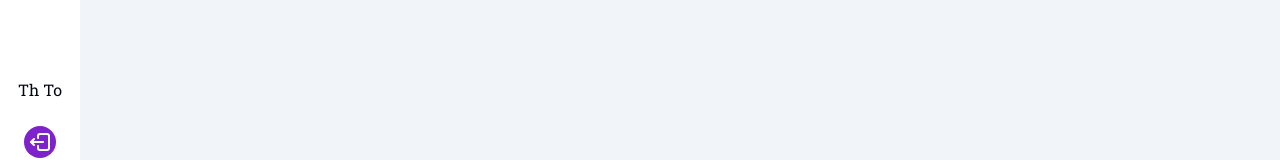
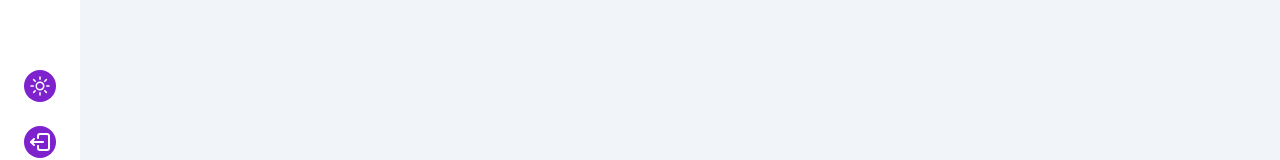
Before and after one commit to priyak1203/LeaveTracker, a React (Vite) app in the folder client/: page /dashboard in a window 1280 px wide. Shown: the part 610-770 px from the top of the page. Built offline with nearby package versions, Linux system fonts and the light colour scheme.

Commit message:
toggle theme button structure

```diff
--- a/client/src/components/globals/BigSidebar.tsx
+++ b/client/src/components/globals/BigSidebar.tsx
@@ -4,6 +4,7 @@ import { Sheet, SheetContent, SheetTrigger } from '@/components/ui/sheet';
 import { RenderLinks } from './NavLinks';
 import { adminLinks, moderatorLinks, userLinks } from '@/utils/links';
 import LogoutBtn from './LogoutBtn';
+import ToggleTheme from './ToggleTheme';
 
 function BigSidebar() {
   // temp
@@ -44,8 +45,8 @@ function BigSidebar() {
             {user?.role === 'USER' && userLinksRender()}
           </nav>
         </div>
-        <div className="flex flex-col justify-around items-center">
-          <button>Toggle Theme</button>
+        <div className="flex flex-col justify-around items-center gap-y-4">
+          <ToggleTheme />
           <LogoutBtn />
         </div>
       </SheetContent>
--- a/client/src/components/globals/Header.tsx
+++ b/client/src/components/globals/Header.tsx
@@ -12,6 +12,7 @@ import {
 } from '@/components/ui/dropdown-menu';
 import BigSidebar from './BigSidebar';
 import LogoutBtn from './LogoutBtn';
+import ToggleTheme from './ToggleTheme';
 
 function Header() {
   const user = { name: 'Susan' };
@@ -46,10 +47,10 @@ function Header() {
                   <DropdownMenuItem>Profile</DropdownMenuItem>
                   <DropdownMenuItem>Support</DropdownMenuItem>
                   <DropdownMenuSeparator />
-                  <DropdownMenuItem>
+                  <div className="flex flex-col items-start space-y-4 m-2">
                     <LogoutBtn />
-                  </DropdownMenuItem>
-                  <DropdownMenuItem>Toggle Theme</DropdownMenuItem>
+                    <ToggleTheme />
+                  </div>
                 </DropdownMenuContent>
               </DropdownMenu>
             </div>
--- a/client/src/components/globals/Sidebar.tsx
+++ b/client/src/components/globals/Sidebar.tsx
@@ -1,6 +1,7 @@
 import { adminLinks, moderatorLinks, userLinks } from '@/utils/links';
 import { RenderIconsLinks } from './NavLinks';
 import LogoutBtn from './LogoutBtn';
+import ToggleTheme from './ToggleTheme';
 
 function Sidebar() {
   // temp
@@ -39,7 +40,7 @@ function Sidebar() {
 
         {/* BOTTOM PART */}
         <div className="flex flex-col items-center space-y-6 my-8">
-          <button>Th To</button>
+          <ToggleTheme />
           <LogoutBtn />
         </div>
       </div>
--- /dev/null
+++ b/client/src/components/globals/ToggleTheme.tsx
@@ -0,0 +1,21 @@
+import { HiOutlineSun } from 'react-icons/hi2';
+import { MdOutlineNightlightRound } from 'react-icons/md';
+
+function ToggleTheme() {
+  // temp
+
+  const currentTheme = 'dark';
+  return (
+    <>
+      <button className="bg-purple-700 p-1 rounded-full text-white dark:bg-slate-600 ">
+        {currentTheme === 'dark' ? (
+          <HiOutlineSun size={24} />
+        ) : (
+          <MdOutlineNightlightRound size={22} />
+        )}
+      </button>
+    </>
+  );
+}
+
+export default ToggleTheme;
```
